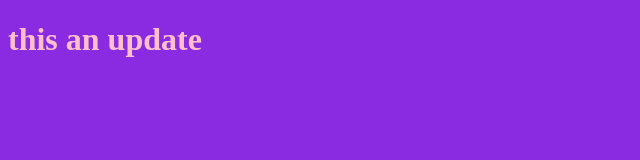
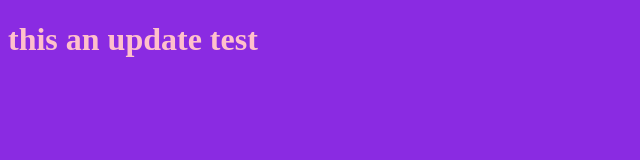
Before and after one commit to saraalemad/myproject, a plain HTML site: page index.html in a window 1280 px wide. Shown: the full height of the page, 0-640 px from the left. Drawn offline with Linux system fonts and the light colour scheme.

Commit message:
edit the html file

```diff
--- a/index.html
+++ b/index.html
@@ -8,7 +8,8 @@
     <link rel="stylesheet" href="style.css">
 </head>
 <body>
- <h1>this an update
+ <h1>this an update test
+
  </h1>
     <script src="app.js"></script>
 
```
